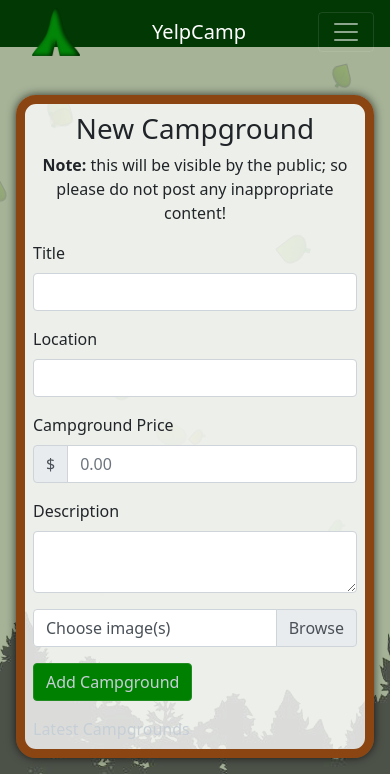
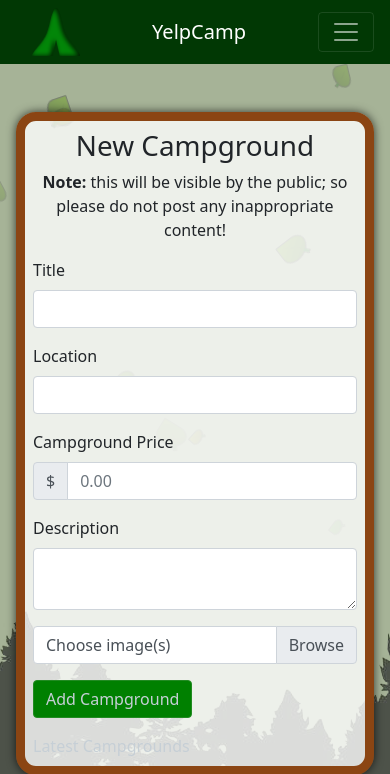
Before and after one commit to vladk123/yelpcamp, a Node server app: page /campgrounds/new in a window 390 px wide. Shown: the top 774 px of the page. Run offline with Node 20, Linux system fonts and the light colour scheme; the visitor is signed in with stand-in values (Sample User, id 1); some libraries are stand-ins or nearby versions.

Commit message:
Remove Navbar Min Height
Cause issues on mobile for navbar hamburger button menu

```diff
--- a/public/stylesheets/app.css
+++ b/public/stylesheets/app.css
@@ -89,7 +89,6 @@
 
 nav.navbar{
     background-color: #013804;
-    min-height: 47px;
 }
 
 .nav-logo{
```
